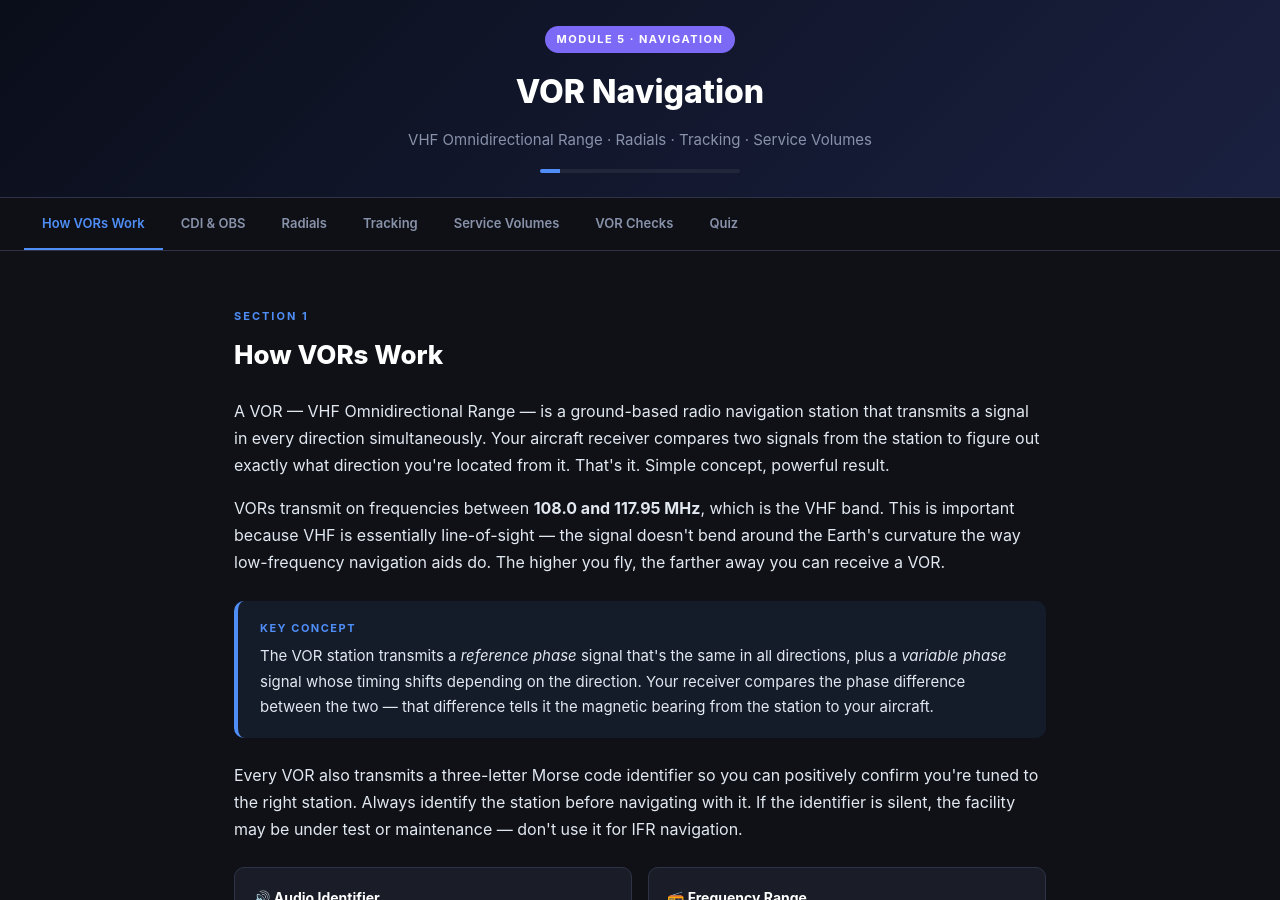
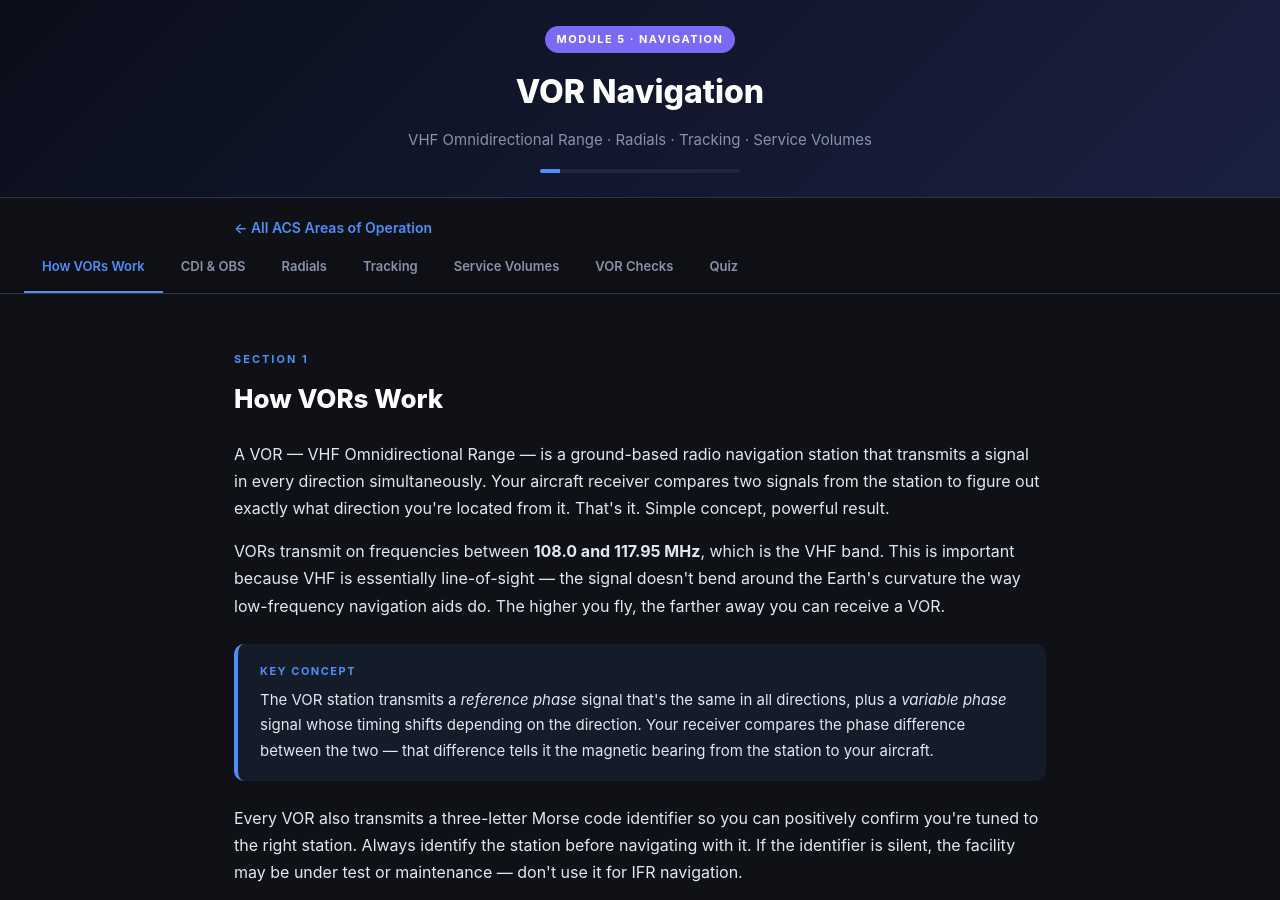
Before and after one commit to aboyden/austinpilots, a Jekyll site: the page study/ifr-vor-navigation.html, which Jekyll copies as it is, in a window 1280 px wide and 900 px high. Built offline with Jekyll 4.4.1, drawn with Linux system fonts in a browser that asks for light colours.

Commit message:
Add back-link to ACS index on the Instruments and VOR Navigation modules

```diff
--- a/study/ifr-instruments.html
+++ b/study/ifr-instruments.html
@@ -267,6 +267,10 @@
   <h1>Instruments & Systems</h1>
   <p>Pitot-Static · Gyroscopic · Vacuum · Errors & Failures · Partial Panel</p>
   <div class="progress-bar"><div class="progress-fill" id="progressFill"></div></div>
+</div>
+
+<div class="container" style="padding-top: 16px;">
+  <a href="IFR.html" style="color: var(--orange); font-size: 14px; font-weight: 600; text-decoration: none;">&larr; All ACS Areas of Operation</a>
 </div>
 
 <nav class="section-nav">
--- a/study/ifr-vor-navigation.html
+++ b/study/ifr-vor-navigation.html
@@ -458,6 +458,10 @@
   <h1>VOR Navigation</h1>
   <p>VHF Omnidirectional Range · Radials · Tracking · Service Volumes</p>
   <div class="progress-bar"><div class="progress-fill" id="progressFill"></div></div>
+</div>
+
+<div class="container" style="padding-top: 16px;">
+  <a href="IFR.html" style="color: var(--accent); font-size: 14px; font-weight: 600; text-decoration: none;">&larr; All ACS Areas of Operation</a>
 </div>
 
 <!-- Sticky nav -->
```
